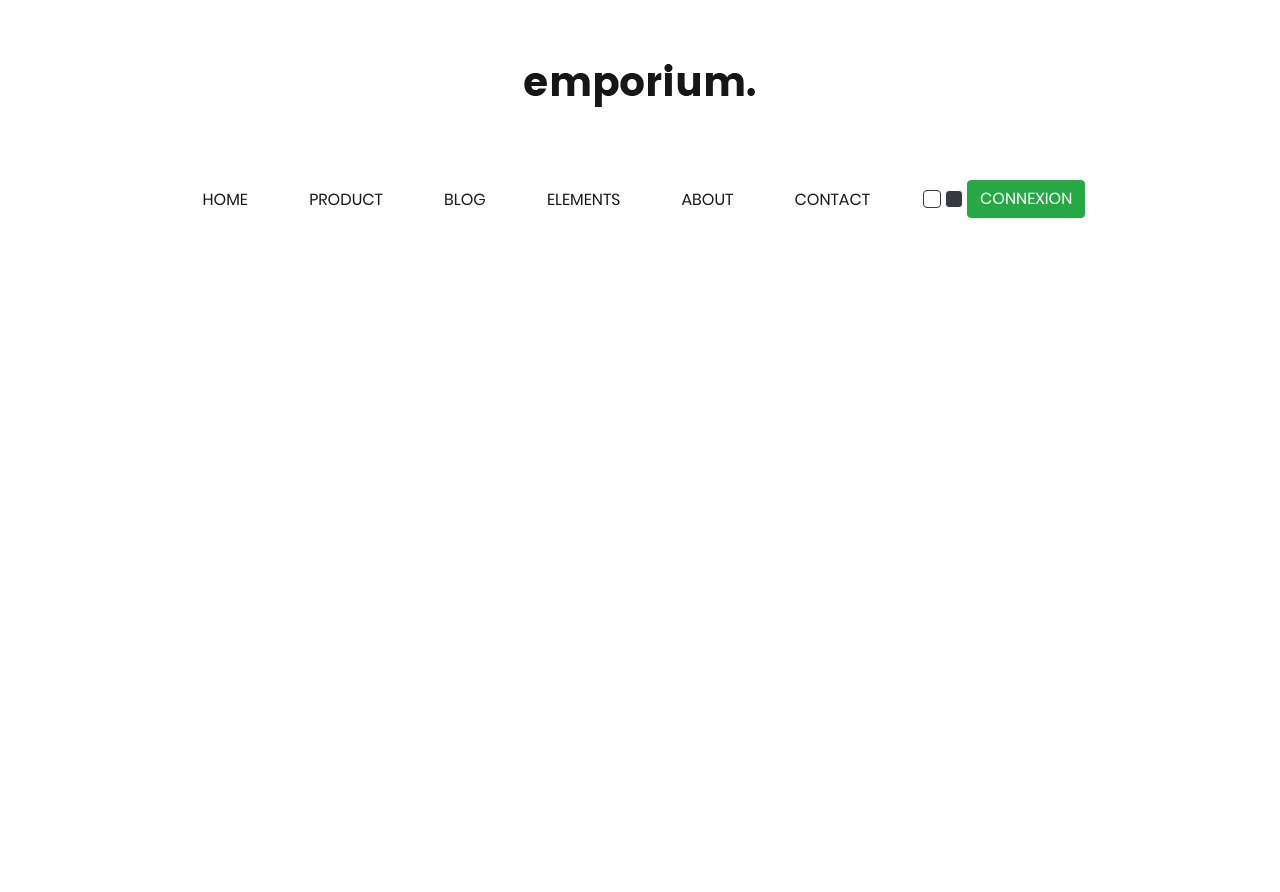
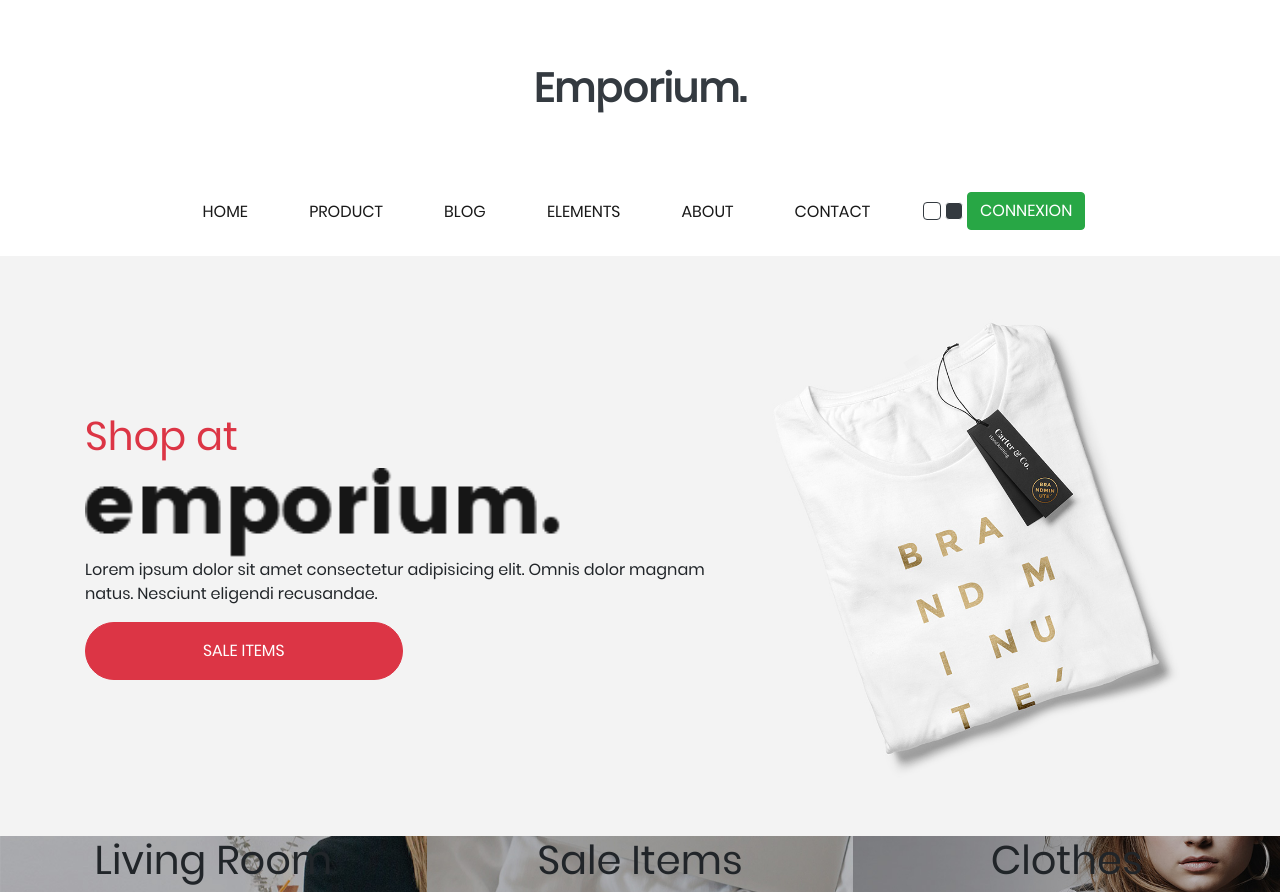
Before and after one commit to Ilya-tcv/emporiumjs-coding-12, a plain HTML site: page index.html in a window 1280 px wide. Before the commit the page ends 800 px from the top, so only its background shows below. Drawn offline with nearby package versions, Linux system fonts and the light colour scheme.

Commit message:
Fin Section 1, début Section 2

```diff
--- a/index.html
+++ b/index.html
@@ -10,7 +10,7 @@
 		<!-------------------- NAVBAR -->
 		<header>
 			<div class="justify-content-center d-flex my-5 py-3">
-				<img src="./public/img/logo.png" alt="" />
+				<h1 class="font-weight-bold text-dark">Emporium.</h1>
 			</div>
 			<nav class="navbar navbar-expand-lg navbar-light bg-white">
 				<button
@@ -57,6 +57,54 @@
 			</nav>
 		</header>
 
+		<!-------------------- SECTION 1 : BANNER  -->
+		<section id="shopBanner">
+			<div class="container mt-3">
+				<div class="row">
+					<div
+						class="col-lg-7 col-sm-12 my-4 d-flex flex-column justify-content-center justify-content-sm-center"
+					>
+						<h1 class="text-danger">Shop at</h1>
+						<div>
+							<img class="w-75" src="./public/img/logo.png" alt="" />
+						</div>
+						<p>
+							Lorem ipsum dolor sit amet consectetur adipisicing elit. Omnis
+							dolor magnam natus. Nesciunt eligendi recusandae.
+						</p>
+						<div>
+							<button class="btn rounded-pill btn-danger p-3 w-50">
+								SALE ITEMS
+							</button>
+						</div>
+					</div>
+					<div class="col-lg-5 col-sm-12 my-4">
+						<img class="w-100" src="./public/img/slider-1.jpg" alt="" />
+					</div>
+				</div>
+			</div>
+		</section>
+
+		<!-------------------- SECTION 2 : PRODUCTS  -->
+		<section id="products">
+			<div class="container-fluid">
+				<div class="row">
+					<div class="col-lg-4 col-sm-12 text-center" id="living">
+						<h1>Living Room</h1>
+					</div>
+					<div class="col-lg-4 col-sm-12 text-center" id="sale">
+						<h1>Sale Items</h1>
+					</div>
+					<div class="col-lg-4 col-sm-12 text-center" id="clothes">
+						<h1>Clothes</h1>
+					</div>
+				</div>
+			</div>
+		</section>
+
+
+
+		<!-------------------- SCRIPTS -->
 		<script src="./src/js/main.js"></script>
 		<script
 			src="https://code.jquery.com/jquery-3.4.1.slim.min.js"
--- a/src/sass/style.sass
+++ b/src/sass/style.sass
@@ -6,3 +6,25 @@
 // Début du projet
 body
     font-family: $police
+
+    // Section 1 Fond
+    #shopBanner
+        background-color: #f3f3f3
+
+    // Section 2
+    #products
+        .row
+            #living
+                background-image: url("../../public/img/services/service-1.jpg")
+                height: 100%
+                background-size: cover
+
+            #sale
+                background-image: url("../../public/img/services/service-2.jpg")
+                height: 100%
+                background-size: cover
+
+            #clothes
+                background-image: url("../../public/img/services/slider-3.jpg")
+                height: 100%
+                background-size: cover
```
Also changed, not shown: public/css/style.css, 1 other file.
